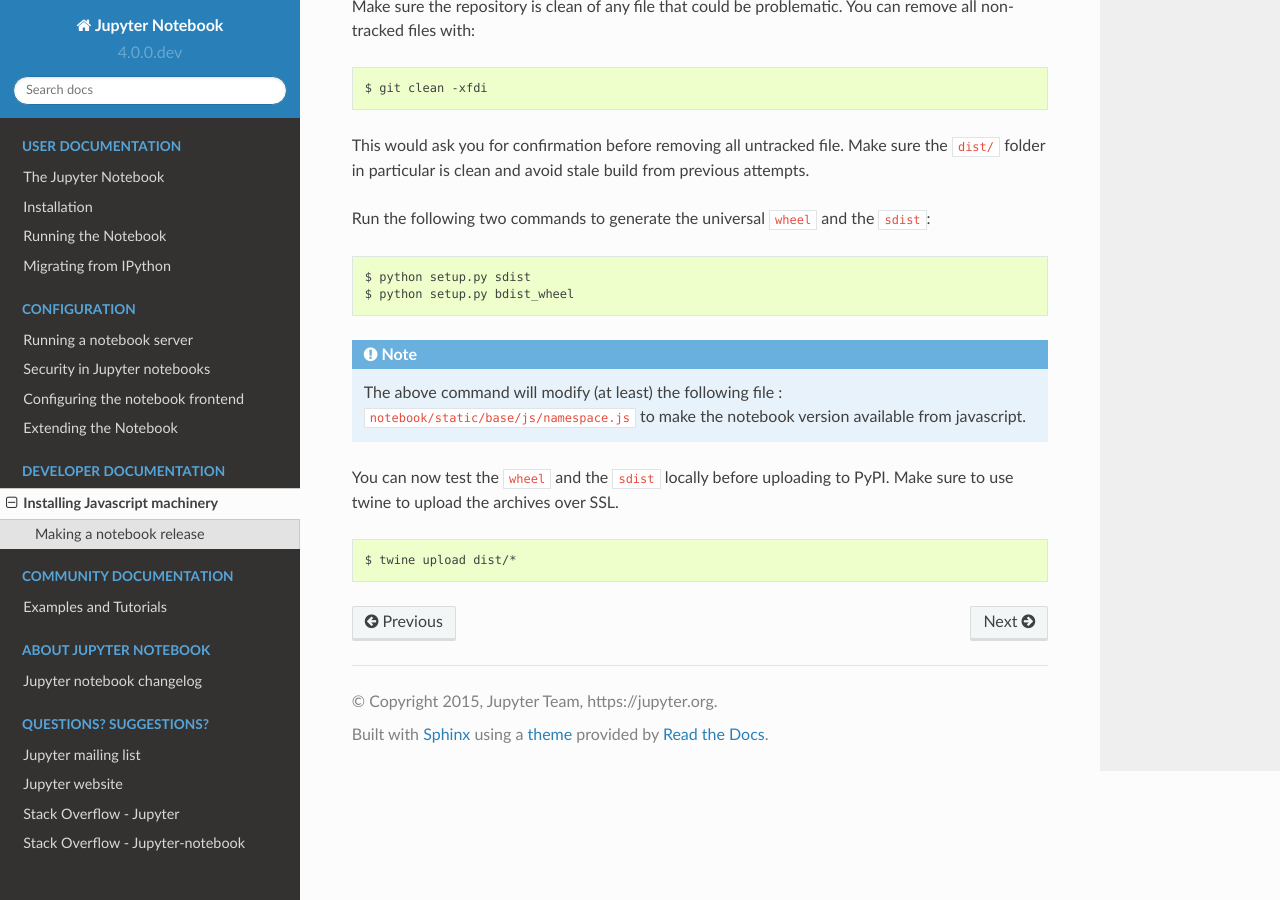
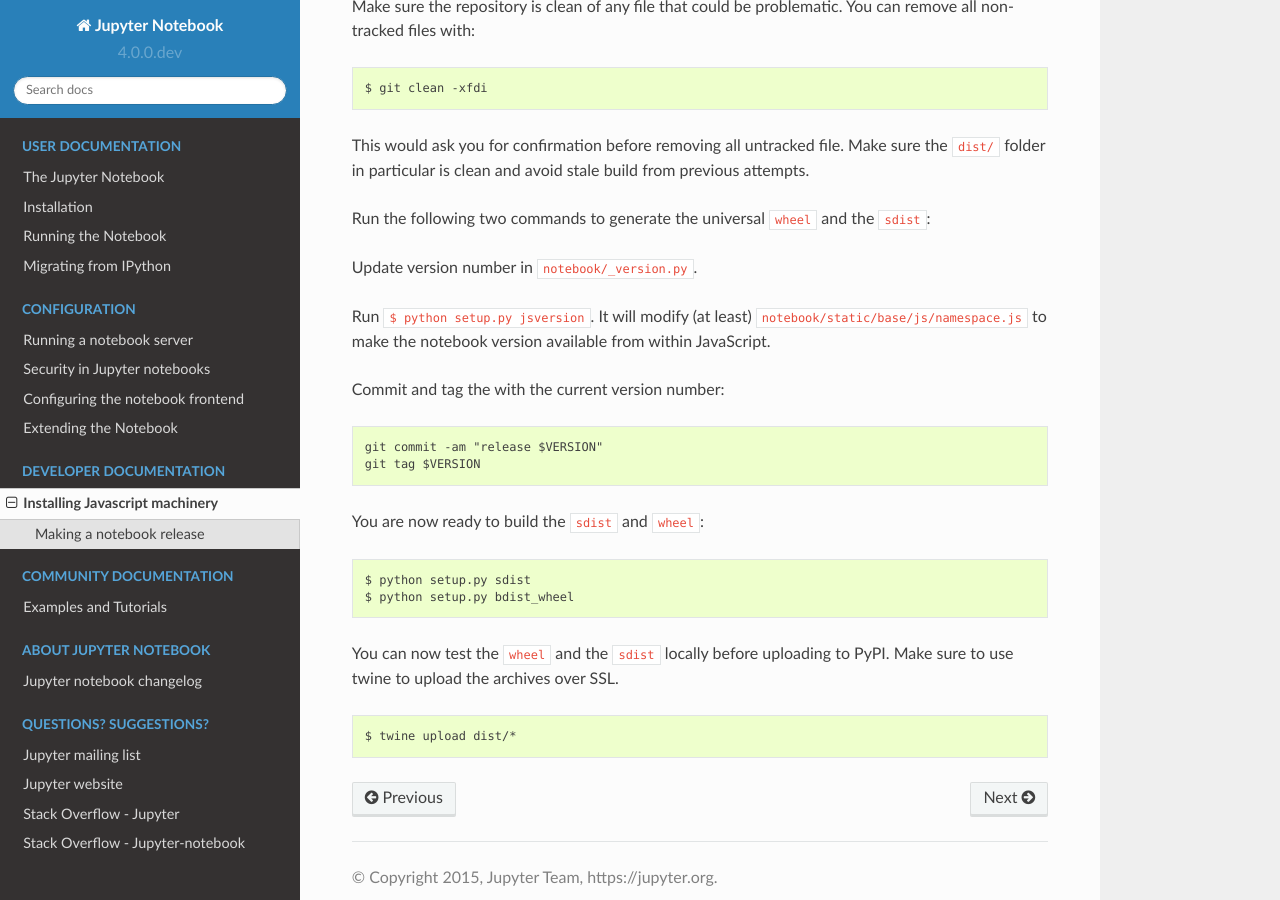
Before and after one commit to jupyter/nbclassic, a Sphinx documentation site: the page built from docs/source/development_js.rst, in a window 1280 px wide and 900 px high, scrolled down 859 px. Built offline with Sphinx 7.4.7 and the Read the Docs theme 2.0.0, drawn with Linux system fonts in a browser that asks for light colours; pages that are not in the unit, such as notebooks, are missing from menus.

Commit message:
Update release instructions

```diff
--- a/docs/source/development_js.rst
+++ b/docs/source/development_js.rst
@@ -48,16 +48,26 @@
 
 Run the following two commands to generate the universal ``wheel`` and the ``sdist``:
 
+Update version number in ``notebook/_version.py``.
+
+Run ``$ python setup.py jsversion``. It will modify (at least)
+``notebook/static/base/js/namespace.js`` to make the notebook version available
+from within JavaScript.
+
+Commit and tag the with the current version number:
+
+.. code::
+
+    git commit -am "release $VERSION"
+    git tag $VERSION
+
+
+You are now ready to build the ``sdist`` and ``wheel``:
+
 .. code::
 
     $ python setup.py sdist
     $ python setup.py bdist_wheel
-
-.. note::
-
-    The above command will modify (at least) the following file :
-    ``notebook/static/base/js/namespace.js`` to make the notebook version
-    available from javascript.
 
 
 You can now test the ``wheel`` and the ``sdist`` locally before uploading to PyPI.
```
